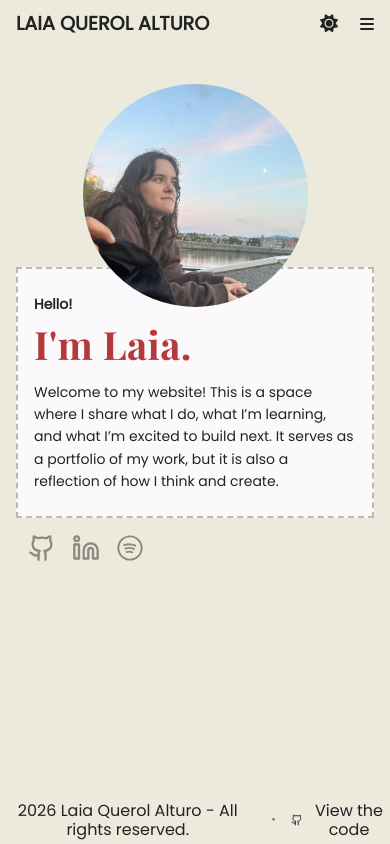
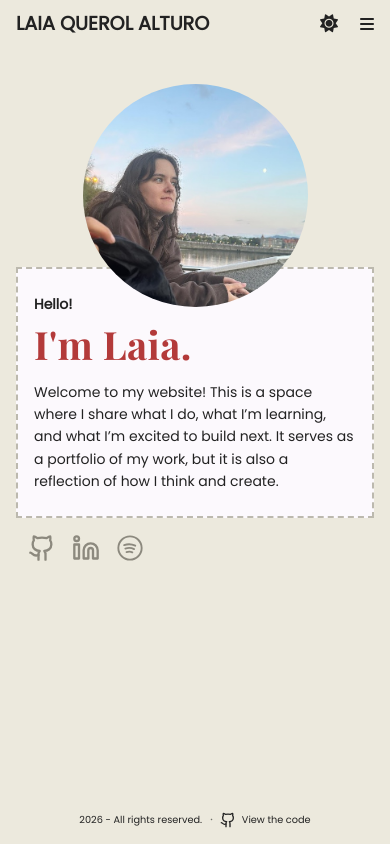
Before and after one commit to la1qa/la1qa.github.io, a React (Vite) app: page / in a window 390 px wide. Built offline with nearby package versions, Linux system fonts and the light colour scheme.

Commit message:
footer mobile fix

```diff
--- a/public/assets/js/i18n.js
+++ b/public/assets/js/i18n.js
@@ -32,7 +32,7 @@ const translations = {
     reach_out: "If you want to reach out, email works best.",
     find_me_on: "...if not, you'll find me on:",
     based_in: "Based in Barcelona. ",
-    footer: "2026 Laia Querol Alturo - All rights reserved."
+    footer: "2026 - All rights reserved."
   },
 
   ca: {
@@ -68,7 +68,7 @@ const translations = {
     reach_out: "Si vols posar-te en contacte, el correu electrònic és la millor opció.",
     find_me_on: "...si no, em trobaràs a:",
     based_in: "Amb base a Barcelona.",
-    footer: "2026 Laia Querol Alturo - Tots els drets reservats."
+    footer: "2026 - Tots els drets reservats."
   }
 };
 
--- a/src/components/styles/Footer.module.css
+++ b/src/components/styles/Footer.module.css
@@ -24,11 +24,8 @@
   line-height: 1.2; /* tighter line spacing */
   display: flex;
   align-items: center;
-  gap: 0.5rem;
-}
-
-.footer__copy h3 {
-  font-size: clamp(0.5rem, 1.75.0vw, 0.75rem);
+  gap: 0.25rem;
+  font-size: clamp(0.5rem, 2.5vw, 1rem);
 }
 
 .footer__box {
@@ -39,7 +36,7 @@
 .dot {
   opacity: 0.6;
   font-weight: 600;
-  margin: 0 0.5rem;
+  margin: 0 0.25rem;
 }
 
 .githubLink {
```
Also changed, not shown: 1 other file (tests, documents, lock files or other folders).
